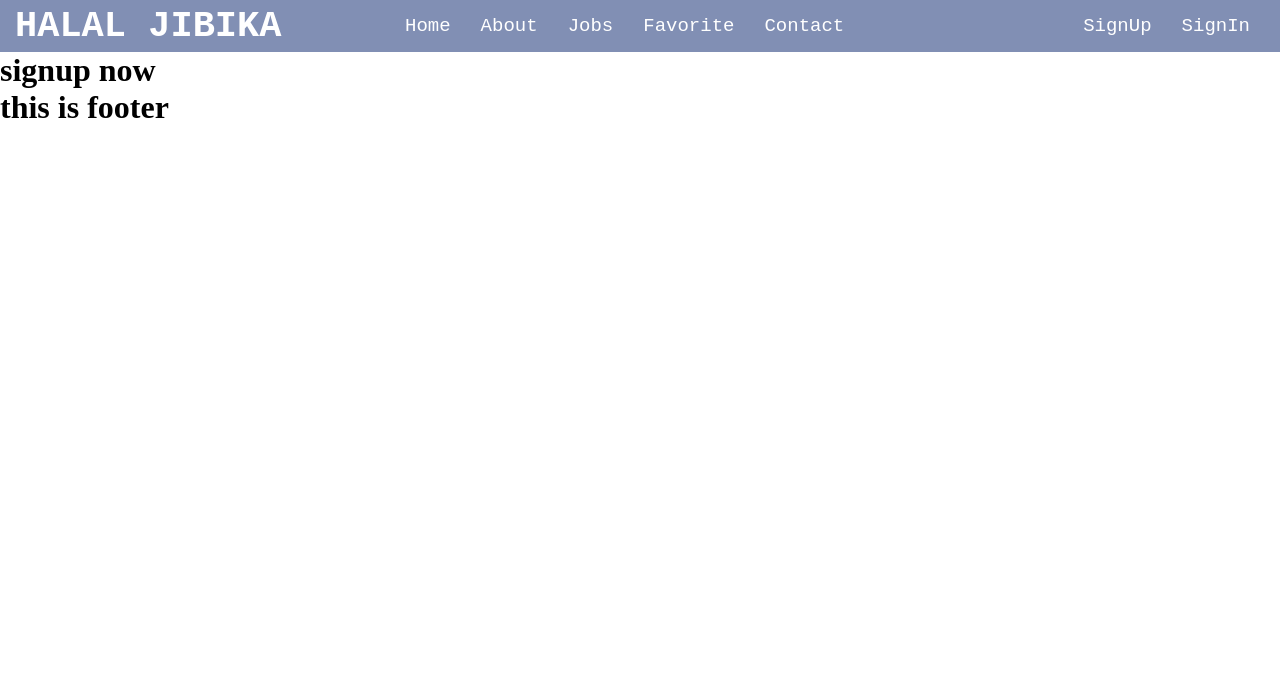
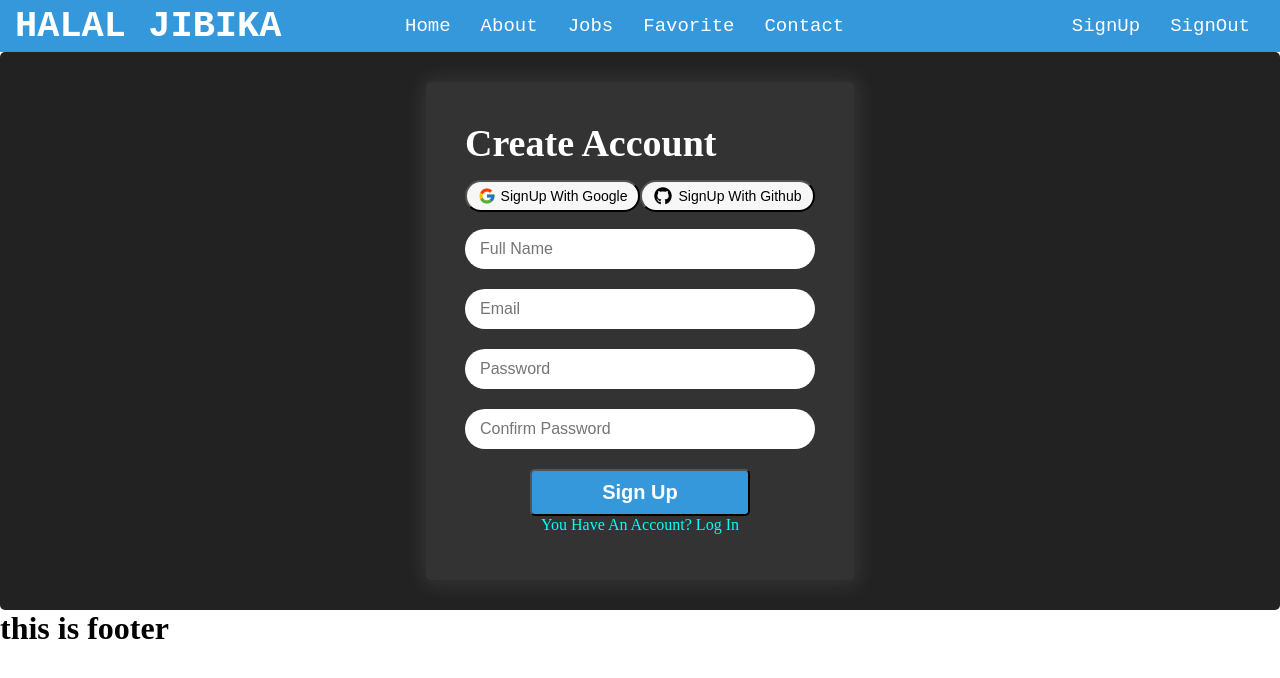
Before and after one commit to devRokib/HALAL_JIBIKA, a React (Vite) app: page /signup in a window 1280 px wide. Shown: the top 678 px of the page. Built offline with nearby package versions, Linux system fonts and the light colour scheme.

Commit message:
container config done

```diff
--- a/package.json
+++ b/package.json
@@ -12,6 +12,8 @@
   "dependencies": {
     "react": "^18.2.0",
     "react-dom": "^18.2.0",
+    "react-icon": "^1.0.0",
+    "react-icons": "^4.12.0",
     "react-router-dom": "^6.21.1"
   },
   "devDependencies": {
--- /dev/null
+++ b/src/Component/Sign Up/SignUp.css
@@ -0,0 +1,132 @@
+.signupSection{
+    display: flex;
+    align-items: center;
+    justify-content: center;
+
+    flex-direction: column;
+    background: #222;
+    padding: 30px;
+    border-radius: 5px;
+}
+.signupSection .formContainer {
+    max-width: 700px;
+    margin: auto;
+    background: #333;
+    color: #fff;
+    padding: 39px;
+    border-radius: 5px;
+    box-shadow: 1px 1px 20px 5px rgba(218, 218, 218, 0.1);
+}
+.signupSection .formContainer form {
+    display: flex;
+    align-items: center;
+    flex-direction: column;
+    margin: 7px 0;
+}
+.signupSection input#name {
+    border: none;
+    outline: none;
+    padding: 5px 15px;
+    font-size: 16px;
+    height: 40px;
+    width: 350px;
+    border-radius: 20px;
+    margin: 10px 0;
+}
+.signupSection input#email {
+    border: none;
+    outline: none;
+    padding: 5px 15px;
+    font-size: 16px;
+    height: 40px;
+    width: 350px;
+    border-radius: 20px;
+    margin: 10px 0;
+}
+.signupSection input#password {
+    border: none;
+    outline: none;
+    padding: 5px 15px;
+    font-size: 16px;
+    height: 40px;
+    width: 350px;
+    border-radius: 20px;
+    margin: 10px 0;
+}
+.signupSection input#confirmPassword {
+    border: none;
+    outline: none;
+    padding: 5px 15px;
+    font-size: 16px;
+    height: 40px;
+    width: 350px;
+    border-radius: 20px;
+    margin: 10px 0;
+}
+.signupSection h1 {
+    font-size: 38px;
+    margin-bottom: 15px;
+}
+.buttonContainer{
+    display: flex;
+    align-items: center;
+    justify-content: center;
+}
+.signWithGoogle{
+     display:flex;
+     align-items: center;
+     justify-content: space-around;
+     width: 50%;
+     background: #f7f7f7;
+     padding: 5px 8px;
+     font-size: 14px;
+     border-radius: 20px;
+}
+.signWithGithub{
+    display:flex;
+    align-items: center;
+    justify-content: space-around;
+    width: 50%;
+    background: #f7f7f7;
+    padding: 5px 8px;
+    font-size: 14px;
+    border-radius: 20px;
+}
+.GoogleIcon{
+    font-size: 18px;
+    display: flex;
+    align-items: center;
+}
+.GoogleContent{
+    display: flex;
+    align-items: center;
+    font-size: 14px;
+}
+.GithubIcon{
+    font-size: 18px;
+    display: flex;
+    align-items: center;
+}
+.GithubContent{
+    display: flex;
+    align-items: center;
+    font-size: 14px;
+}
+.signupSection input#submitBtn {
+    font-size: 20px;
+    font-weight: 600;
+    padding: 10px 70px;
+    margin-top: 10px;
+    border-radius: 5px;
+    background: #3498db;
+    color: #fff;
+    cursor: pointer;
+    transition: all .3s;
+}
+.signupSection input#submitBtn:hover{
+    background:#2980b9;
+    border-radius: 5px;
+}
+.login {
+    color: aqua;
+}
--- a/src/Component/Sign Up/SignUp.jsx
+++ b/src/Component/Sign Up/SignUp.jsx
@@ -1,9 +1,35 @@
-import React from 'react'
+import { FcGoogle } from "react-icons/fc";
+import { FaGithub } from "react-icons/fa";
+
+import './SignUp.css'
+import { NavLink } from 'react-router-dom';
+
 
 function SignUp() {
   return (
-    <div>
-      <h1>signup now</h1>
+    <div className='signupSection'>
+        <div className="formContainer">
+          <h1>Create Account</h1>
+          <div className="buttonContainer">
+          <button className='signWithGoogle'>
+            <span className="GoogleIcon"><FcGoogle/></span>
+            <span className="GoogleContent">SignUp With Google</span>
+          </button>
+          <button className='signWithGithub'>
+            <span className="GithubIcon"><FaGithub /></span>
+            <span className="GithubContent">SignUp With Github</span>
+          </button>
+          </div>
+
+          <form action="#">
+           <input type="text" name="name" id="name" placeholder='Full Name' />
+            <input type="email" name="email" id="email" placeholder='Email' />
+            <input type="password" name="password" id="password" placeholder='Password' />
+            <input type="confirmPassword" name="confirmPassword" id="confirmPassword" placeholder='Confirm Password' />
+            <input id="submitBtn" type="submit" value="Sign Up" />
+            <NavLink className='login' to= '/signout'>You have an account? Log in</NavLink>
+          </form>
+        </div>
     </div>
   )
 }
--- a/src/Layout/Header/Header.css
+++ b/src/Layout/Header/Header.css
@@ -1,5 +1,5 @@
-.headerSection{
-    background: #818FB4;
+ .headerSection{
+    background:#3498db;
     padding: 5px 0;
 }
 .headerContainer{
@@ -35,5 +35,11 @@
     font-size: 19px;
     font-family: monospace,sans-serif;
 }
-.navMenu{}
-.signMenu{}
+.navMenu{
+    display: flex;
+    align-items: center;
+}
+.signMenu{
+    display: flex;
+    align-items: center;
+}
--- a/src/Layout/Header/Header.jsx
+++ b/src/Layout/Header/Header.jsx
@@ -19,7 +19,7 @@ function Header() {
             </div>
             <div className="signMenu">
               <NavLink to="/signup">SignUp</NavLink>
-              <NavLink to="/signin">SignIn</NavLink>
+              <NavLink to="/signout">SignOut</NavLink>
             </div>
           </ul>
         </div>
--- a/src/routes/Routes.jsx
+++ b/src/routes/Routes.jsx
@@ -35,7 +35,7 @@ const routes = createBrowserRouter([
               element:<Favorite/>
             },
             {
-              path:'/signin',
+              path:'/signout',
               element:<SignIn/>
             },
             {
```
Also changed, not shown: 1 other file (tests, documents, lock files or other folders).
